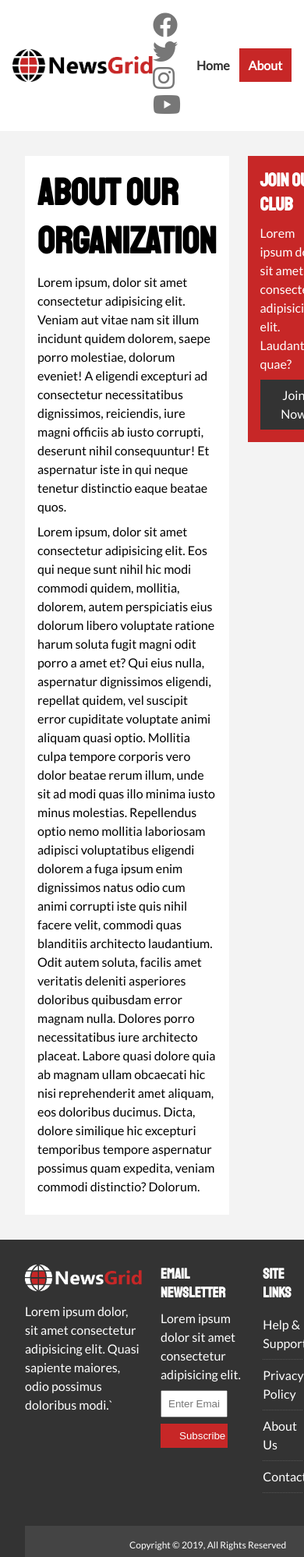
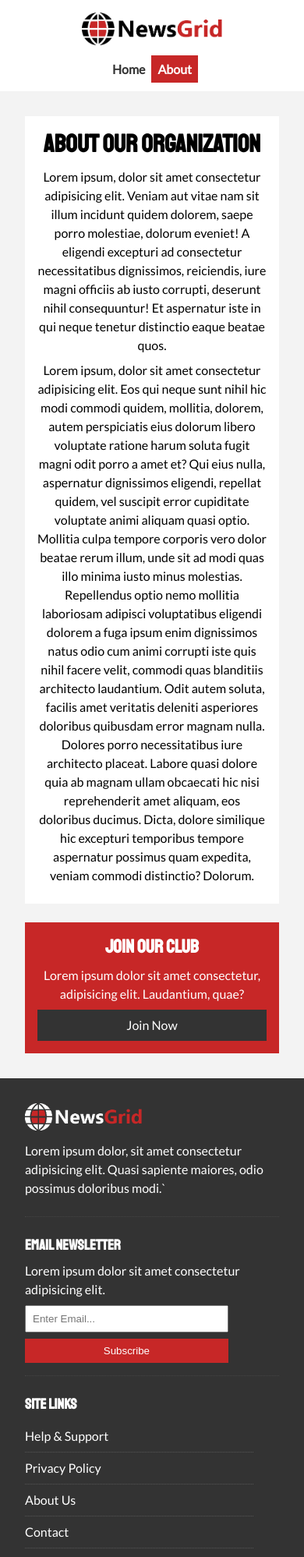
Before and after one commit to CurtisKil/newsGrid, a plain HTML site: page HTML&CSS/newsGrid/about.html in a window 390 px wide. Shown: the top 1997 px of the page at 78% size. Drawn offline with Linux system fonts and the light colour scheme.

Commit message:
Added Media Queries

```diff
--- a/HTML&CSS/newsGrid/css/mobile.css
+++ b/HTML&CSS/newsGrid/css/mobile.css
@@ -0,0 +1,64 @@
+/* Navigation */
+#main-nav .social {
+  display: none;
+}
+
+#main-nav .container {
+  grid-template-columns: 1fr;
+  grid-gap: 1.2rem;
+}
+
+#main-nav ul,
+#main-nav .logo {
+  justify-self: center;
+}
+
+#main-nav ul li a {
+  padding: 0.5rem;
+}
+
+#home-articles .articles-container {
+  grid-template-columns: repeat(2, 1fr);
+}
+
+#home-articles .articles-container > *:first-child,
+#home-articles .articles-container > *:last-child {
+  grid-template-columns: 1fr;
+  grid-column: 1;
+}
+
+@media (max-width: 600px) {
+  /* Stack Grid Items */
+  #showcase .showcase-container,
+  #home-articles .articles-container,
+  #main-footer .footer-container {
+    grid-template-columns: 1fr;
+  }
+
+  #main-footer .footer-container > *:last-child {
+    grid-column: 1;
+  }
+
+  #main-footer .footer-container > * {
+    border-bottom: #444 dotted 1px;
+    padding-bottom: 1rem;
+  }
+
+  #main-footer .footer-container > *:nth-child(3),
+  #main-footer .footer-container > *:nth-child(4) {
+    border: none;
+  }
+
+  .page-container {
+    grid-template-columns: 1fr;
+    text-align: center;
+  }
+
+  .page-container > *:first-child {
+    grid-row: 1;
+  }
+
+  .l-heading {
+    font-size: 2rem;
+  }
+}
```
Also changed, not shown: HTML&CSS/newsGrid/index.html (+1 -1 lines).
